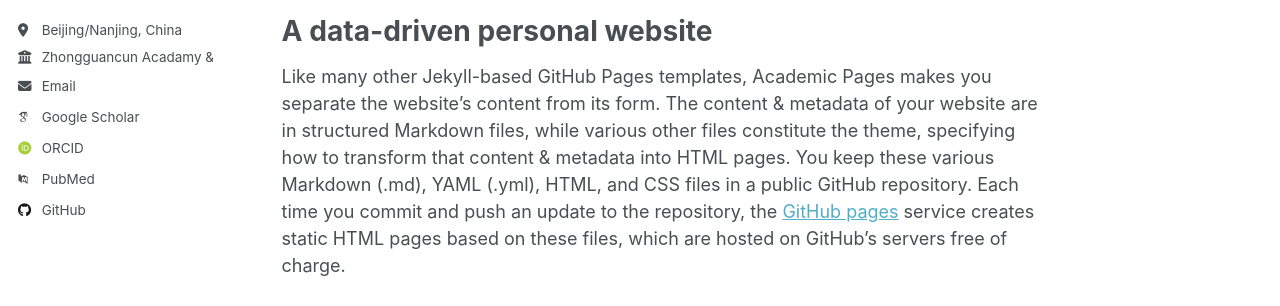
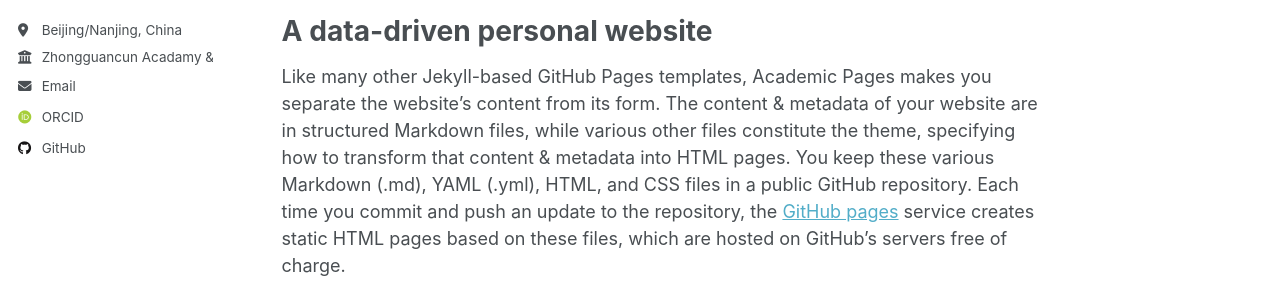
Before and after one commit to milkieTigera/milkieTigera.github.io, a Jekyll site: the page built from _pages/about.md, in a window 1280 px wide. Shown: the part 471-777 px from the top of the page. Built offline with Jekyll 4.4.1, drawn with Linux system fonts in a browser that asks for light colours; some web fonts are replaced; a script that is not in the unit is left out; part of the change alters nothing that is shown.

Commit message:
Update _config.yml

```diff
--- a/_config.yml
+++ b/_config.yml
@@ -35,12 +35,12 @@ author:
   # Academic websites
   academia         : # URL
   arxiv            : # URL - Update with the correct link to your profile
-  googlescholar    : "https://scholar.google.com/citations?user=PS_CX0AAAAAJ"
+  googlescholar    : #
   inspire-hep      : # URL
   impactstory      : # URL
-  orcid            : "http://orcid.org/yourorcidurl"
+  orcid            : "https://orcid.org/0009-0007-6558-1183"
   semantic         : # URL
-  pubmed           : "https://www.ncbi.nlm.nih.gov/pubmed/?term=john+snow"
+  pubmed           :
   researchgate     : # URL
   scopus           : # URL
 
@@ -48,7 +48,7 @@ author:
   bitbucket        : # Username - Update with your username on the site
   codepen          : # Username
   dribbble         : # Username
-  github           : "academicpages"
+  github           : YuZhao1999
   kaggle           : # Username
   stackoverflow    : # User number or user number and name (i.e., use "1" or "1/jeff-atwood")
 
```
